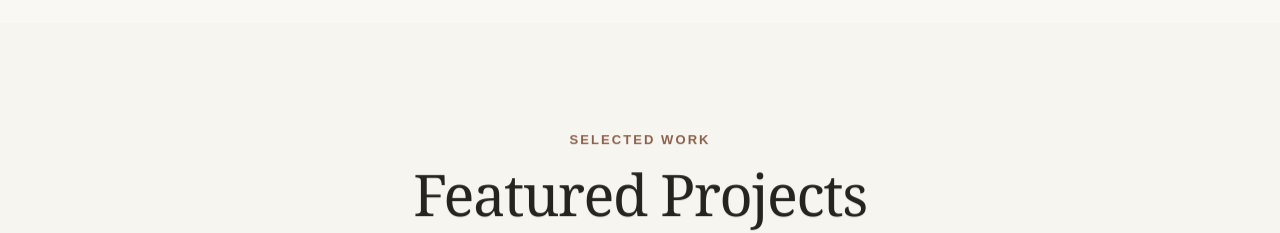
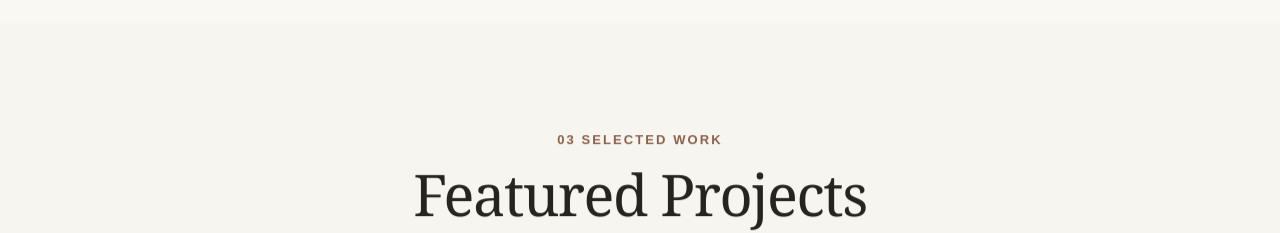
Before and after one commit to avinashk08408/Avinash-portfolio, a React (Vite) app: page / in a window 1280 px wide. Shown: the part 2560-2793 px from the top of the page. Built offline with nearby package versions, Linux system fonts and the light colour scheme; a web font is replaced by a local one.

Commit message:
Update selected work label to include a number

```diff
--- a/src/components/Projects/Projects.jsx
+++ b/src/components/Projects/Projects.jsx
@@ -36,7 +36,7 @@ export default function Projects() {
 
         <div className="projects-heading">
           <span className="projects-label">
-            SELECTED WORK
+           03 SELECTED WORK
           </span>
 
           <h2>Featured Projects</h2>
```
